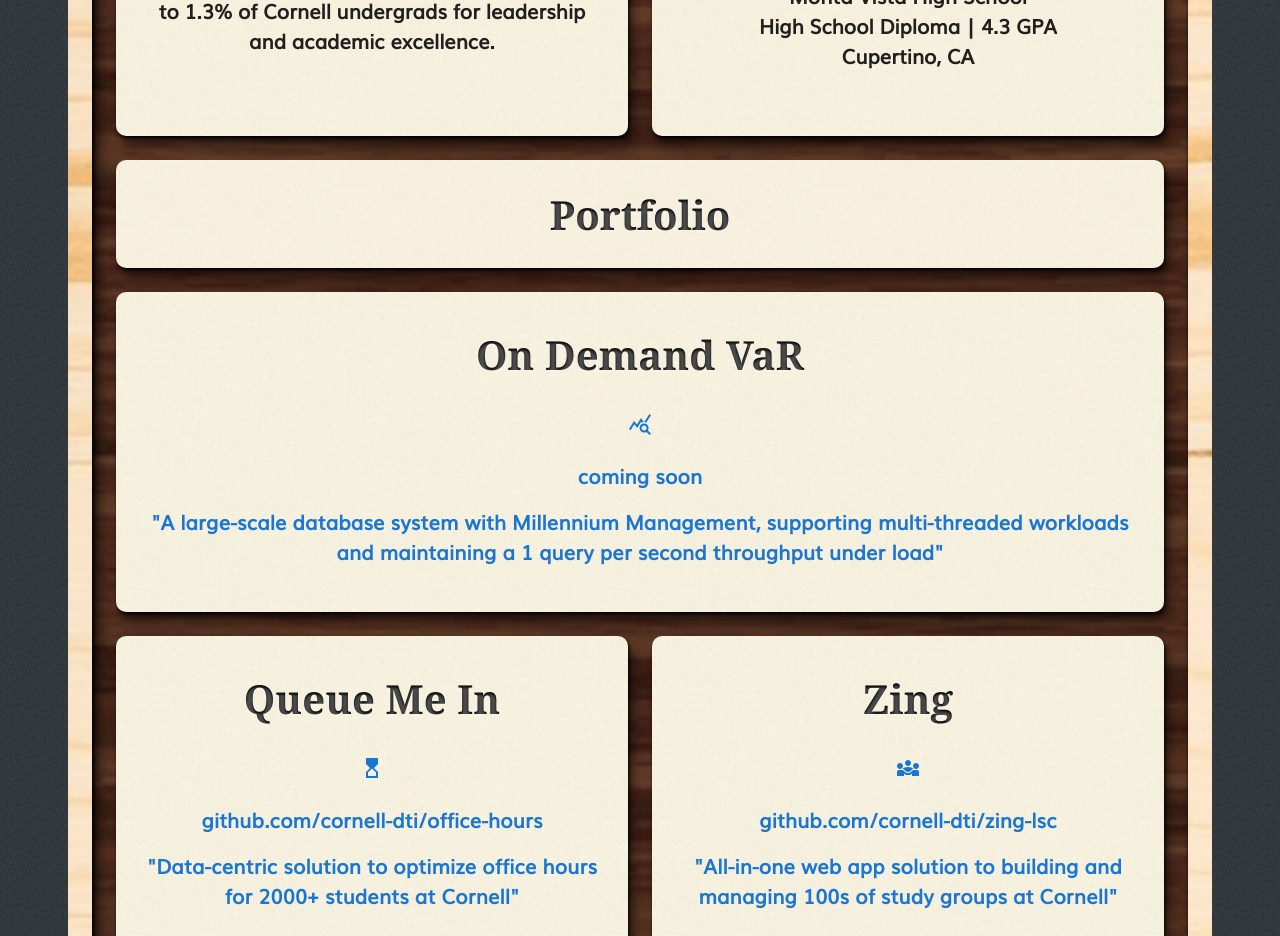
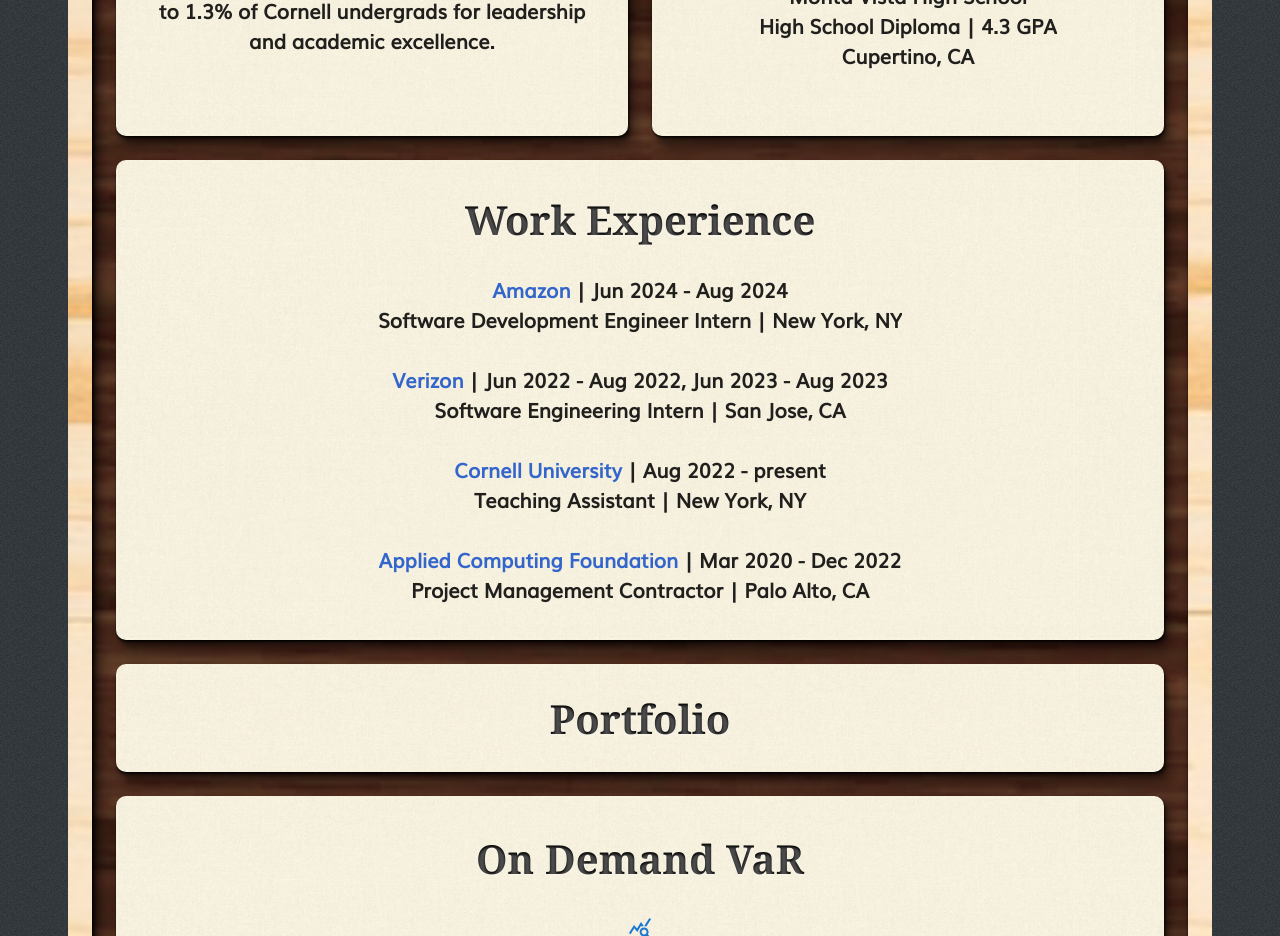
Before and after one commit to b3njamint/portfolio, a React (Create React App) app: page / in a window 1280 px wide. Shown: the part 1380-2316 px from the top of the page. Built offline with nearby package versions, Linux system fonts and the light colour scheme.

Commit message:
Added work experience.

```diff
--- a/src/components/Layout.js
+++ b/src/components/Layout.js
@@ -21,6 +21,7 @@
 import AboutMe from './AboutMe';
 import Education from './Education';
 import ProjectItem from './ProjectItem';
+import Work from './Work';
 import '../style/style.css';
 
 export default function Layout() {
@@ -115,6 +116,11 @@
               <Grid item xs={6} md={6} sx={{ minHeight: '200px' }}>
                 <Item sx={{ height: '60vh' }}>
                   <Education />
+                </Item>
+              </Grid>
+              <Grid item xs={12} md={12} sx={{ minHeight: '200px' }}>
+                <Item sx={{ height: '60vh' }}>
+                  <Work />
                 </Item>
               </Grid>
               <Grid item xs={12} md={12}>
--- /dev/null
+++ b/src/components/Work.js
@@ -0,0 +1,35 @@
+import React from 'react';
+import '../style/style.css';
+
+const Work = () => {
+    return (
+        <>
+            <h1>Work Experience</h1>
+            <h2 style={{ margin: '0px 30px' }}>
+                <span style={{ color: '#3366CC' }}>Amazon</span> | Jun 2024 - Aug 2024<br />
+                Software Development Engineer Intern | New York, NY<br />
+                <br />
+            </h2>
+
+            <h2 style={{ margin: '0px 30px' }}>
+                <span style={{ color: '#3366CC' }}>Verizon</span> | Jun 2022 - Aug 2022, Jun 2023 - Aug 2023<br />
+                Software Engineering Intern | San Jose, CA<br />
+                <br />
+            </h2>
+
+            <h2 style={{ margin: '0px 30px' }}>
+                <span style={{ color: '#3366CC' }}>Cornell University</span> | Aug 2022 - present<br />
+                Teaching Assistant | New York, NY<br />
+                <br />
+            </h2>
+
+            <h2 style={{ margin: '0px 30px' }}>
+                <span style={{ color: '#3366CC' }}>Applied Computing Foundation</span> | Mar 2020 - Dec 2022<br />
+                Project Management Contractor | Palo Alto, CA<br />
+                <br />
+            </h2>
+        </>
+    );
+};
+
+export default Work;
```
